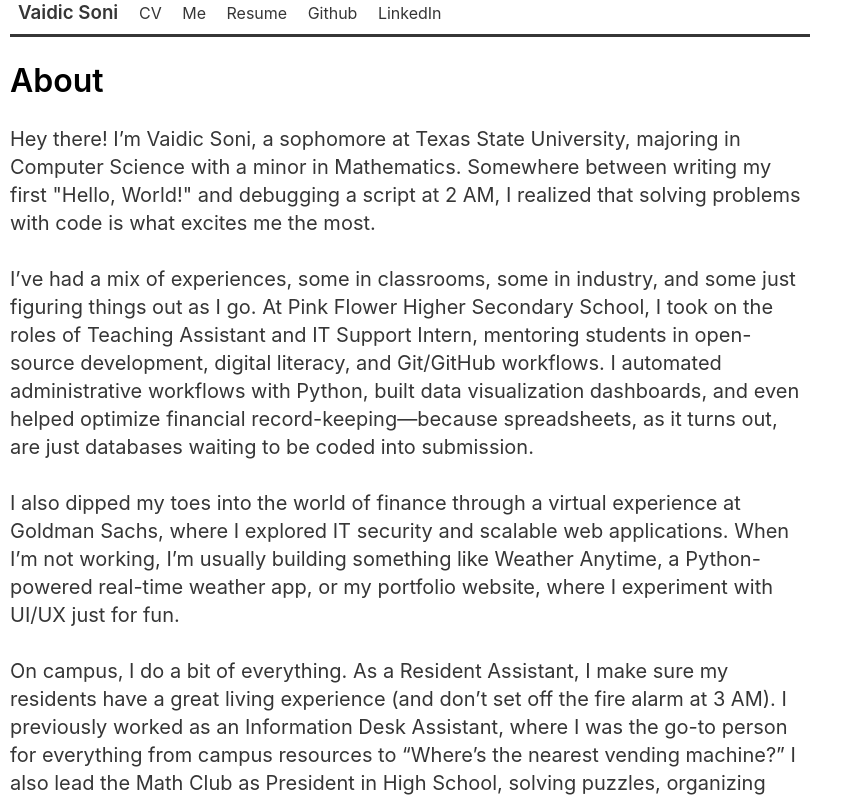
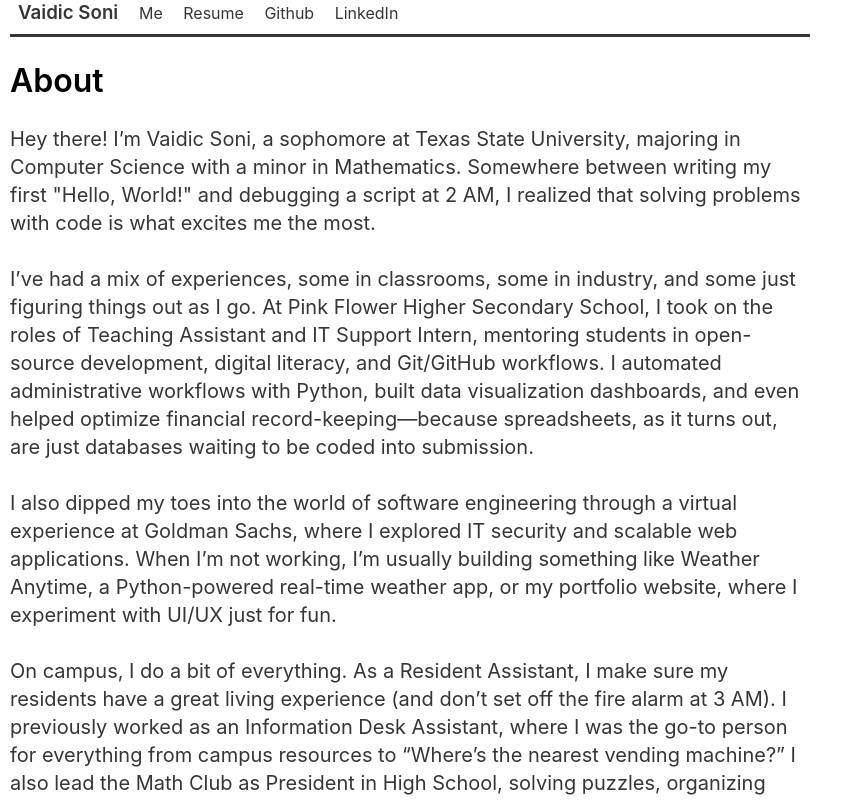
Before and after one commit to VaidicSoni/Portfolio, a website built with Parcel: page about.html in a window 1280 px wide. Shown: the top 800 px of the page, without its empty margins (0-863 px from the left). Built offline with nearby package versions, Linux system fonts and the light colour scheme.

Commit message:
Minor changes

```diff
--- a/about.html
+++ b/about.html
@@ -42,7 +42,6 @@
             <h3 id="fullName">
                 <a href="http://vaidicsoni.github.io/Portfolio/">Vaidic Soni</a>
             </h3>
-            <a id="cv" href="https://vaidic-soni.netlify.app/" target="_blank">CV</a>
             <a id="about" href="https://vaidicsoni.github.io/Portfolio/about.html">Me</a>
             <a id="resume" href="https://drive.google.com/file/d/1T0p44VyqFkU8-aBtXKKjrRbaBxSiTpzb/view?usp=sharing" target="_blank">Resume</a>
             <a id="github" href="https://github.com/VaidicSoni" target="_blank">Github</a>
@@ -63,7 +62,7 @@
                         I automated administrative workflows with Python, built data visualization dashboards, and even helped optimize financial record-keeping—because spreadsheets, as it turns out,
                         are just databases waiting to be coded into submission.
 
-                        <br><br> I also dipped my toes into the world of finance through a virtual experience at Goldman Sachs, where I explored IT security and scalable web applications.
+                        <br><br> I also dipped my toes into the world of software engineering through a virtual experience at Goldman Sachs, where I explored IT security and scalable web applications.
                         When I’m not working, I’m usually building something like Weather Anytime, a Python-powered real-time weather app, or my portfolio website, where I experiment with UI/UX just for fun.
 
                         <br><br> On campus, I do a bit of everything. As a Resident Assistant, I make sure my residents have a great living experience (and don’t set off the fire alarm at 3 AM).
```
Also changed, not shown: index.html (+0 -1 lines).
